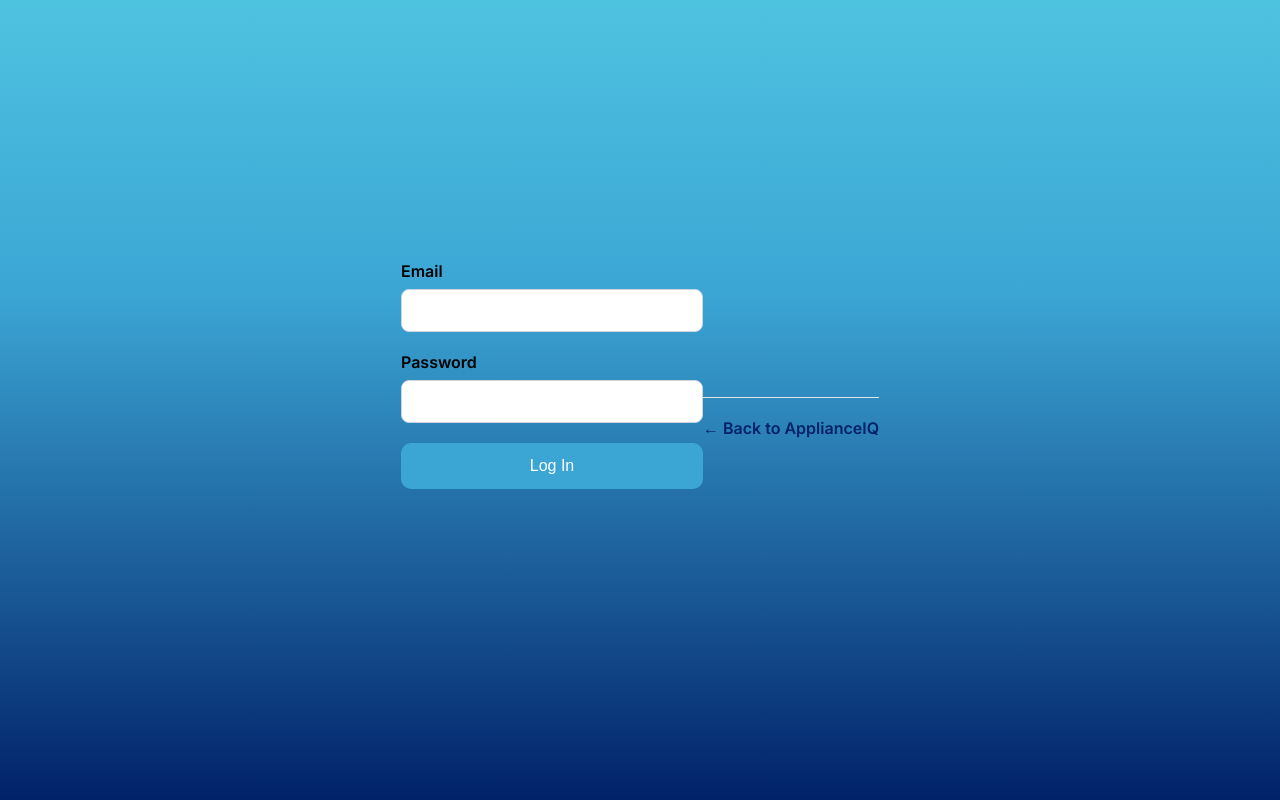
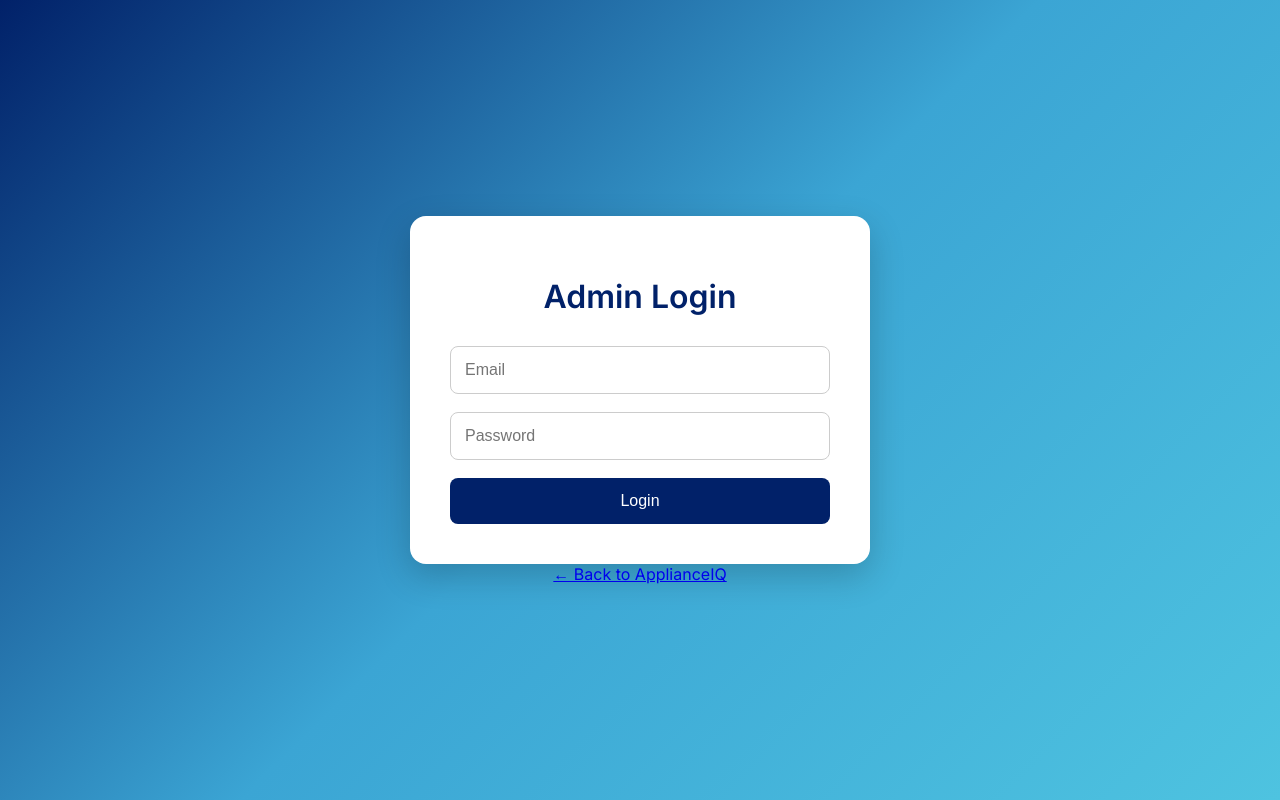
Before and after one commit to bisher-jea/AI-Appliance-Project, a FastAPI app: template src/templates/admin_login.html in a window 1280 px wide. Run offline with FastAPI, Linux system fonts and the light colour scheme; the template is opened without the code that fills it, so the values that code supplies are empty; parts of the project's set-up code (start-up, migrations or seed data) failed here and were passed over; some libraries are stand-ins or nearby versions.

Commit message:
fixing ui on admin login

```diff
--- a/src/static/admin_login.css
+++ b/src/static/admin_login.css
@@ -12,47 +12,36 @@ body {
     justify-content: center;
     align-items: center;
 
-    font-family: "Inter", sans-serif;
+    background: linear-gradient(
+        135deg,
+        #012169,
+        #3BA5D4,
+        #4EC3E0
+    );
 
-    background: linear-gradient(
-        0deg,
-        rgba(1,33,105,1) 0%,
-        rgba(59,165,212,1) 63%,
-        rgba(78,195,224,1) 100%
-    );
+    font-family: Inter, sans-serif;
+}
+
+.login-page {
+    display: flex;
+    flex-direction: column;
+    align-items: center;
 }
 
 /* ---------- LOGIN CARD ---------- */
 
 .login-card {
-
-    width: 90%;
-    max-width: 450px;
-
     background: white;
-
-    border-radius: 14px;
-
     padding: 40px;
-
-    box-shadow: 0 12px 30px rgba(0,0,0,.18);
-
+    border-radius: 16px;
+    width: 380px;
+    box-shadow: 0 12px 35px rgba(0,0,0,.2);
     text-align: center;
 }
 
-/* ---------- TITLE ---------- */
-
 .login-card h1 {
-
-    margin-top: 0;
-
-    margin-bottom: 10px;
-
+    margin-bottom: 30px;
     color: #012169;
-
-    font-family: "Michroma", sans-serif;
-
-    font-size: 28px;
 }
 
 .login-card p {
@@ -64,35 +53,17 @@ body {
 
 /* ---------- FORM ---------- */
 
-form {
-
-    text-align: left;
+#loginForm {
+    display: flex;
+    flex-direction: column;
+    gap: 18px;
 }
 
-label {
-
-    display: block;
-
-    margin-bottom: 8px;
-
-    font-weight: 600;
-}
-
-input {
-
-    width: 100%;
-
-    box-sizing: border-box;
-
-    padding: 12px;
-
-    margin-bottom: 20px;
-
+#loginForm input {
+    padding: 14px;
     border-radius: 8px;
-
-    border: 1px solid #d1d5db;
-
-    font-size: 15px;
+    border: 1px solid #ccc;
+    font-size: 16px;
 }
 
 input:focus {
@@ -106,30 +77,19 @@ input:focus {
 
 /* ---------- BUTTON ---------- */
 
-button {
-
-    width: 100%;
-
+.login-btn {
+    background: #012169;
+    color: white;
+    border: none;
     padding: 14px;
-
-    border: none;
-
-    border-radius: 10px;
-
-    background: #3ba5d4;
-
-    color: white;
-
+    border-radius: 8px;
     font-size: 16px;
-
     cursor: pointer;
-
     transition: .2s;
 }
 
-button:hover {
-
-    background: #2d95c2;
+.login-btn:hover {
+    background: #00338d;
 }
 
 /* ---------- ERROR ---------- */
@@ -148,27 +108,26 @@ button:hover {
 }
 
 /* ---------- BACK LINK ---------- */
+.back-btn {
+    margin-top: 20px;
 
-.back-link {
+    display: inline-block;
 
-    display: block;
+    padding: 12px 24px;
 
-    margin-top: 35px;
+    background: transparent;
+    border: 2px solid white;
 
-    padding-top: 20px;
-
-    border-top: 1px solid #e5e7eb;
-
-    color: #012169;
-
+    color: white;
     text-decoration: none;
 
+    border-radius: 8px;
     font-weight: 600;
 
     transition: .2s;
 }
 
-.back-link:hover {
-
-    color: #3ba5d4;
+.back-btn:hover {
+    background: white;
+    color: #012169;
 }
--- a/src/templates/admin_login.html
+++ b/src/templates/admin_login.html
@@ -8,17 +8,31 @@
     <link rel="stylesheet" href="./static/admin_login.css">
 </head>
 
-<form id="adminLoginForm">
-    <label for="email">Email</label>
-    <input id="email" type="email" required>
+<div class="login-page">
 
-    <label for="password">Password</label>
-    <input id="password" type="password" required>
+    <div class="login-card">
+        <h1>Admin Login</h1>
 
-    <button type="submit">Log In</button>
+        <form id="loginForm">
+            <input
+                type="email"
+                id="email"
+                placeholder="Email"
+                required
+            />
 
-    <p id="loginError"></p>
-</form>
+            <input
+                type="password"
+                id="password"
+                placeholder="Password"
+                required
+            />
+
+            <button type="submit" class="login-btn">
+                Login
+            </button>
+        </form>
+    </div>
 
 <a href="./index.html" class="back-link">
     ← Back to ApplianceIQ
```
